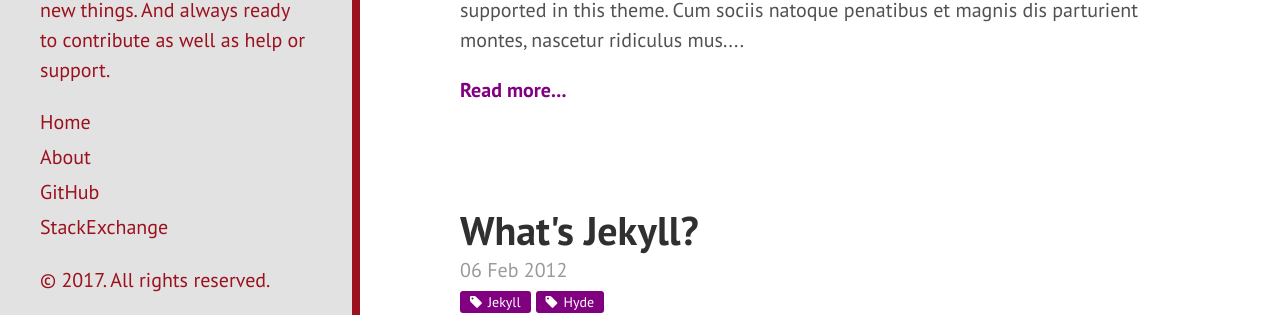
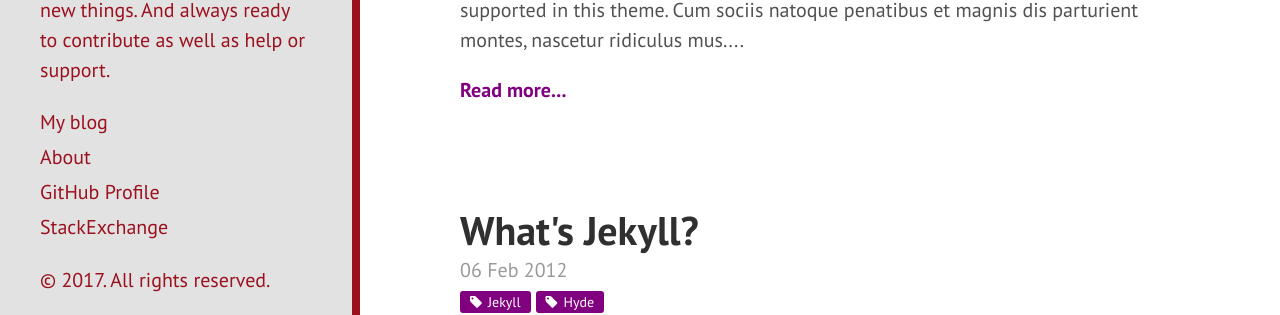
Before and after one commit to khanrn/codemascot.github.io, a Jekyll site: the page built from index.html, in a window 1280 px wide. Shown: the part 565-880 px from the top of the page. Built offline with Jekyll 4.4.1, drawn with Linux system fonts in a browser that asks for light colours; Markdown is read by kramdown in place of the engine named in the settings; the list of posts is cut into pages by our own code.

Commit message:
Menu Fixed

```diff
--- a/_includes/sidebar.html
+++ b/_includes/sidebar.html
@@ -10,7 +10,7 @@
     </div>
 
     <nav class="sidebar-nav">
-      <a class="sidebar-nav-item{% if page.url == site.baseurl %} active{% endif %}" href="{{ site.baseurl }}">Home</a>
+      <a class="sidebar-nav-item{% if page.url == "http://rnaby.github.io" %} active{% endif %}" href="{{ site.baseurl }}">My blog</a>
 
       {% comment %}
         The code below dynamically generates a sidebar nav of pages with
@@ -25,8 +25,8 @@
           {% endif %}
         {% endif %}
       {% endfor %}
-      <a class="sidebar-nav-item" href="https://github.com/rnaby">GitHub</a>
-      <a class="sidebar-nav-item" href="https://wordpress.stackexchange.com/users/44192/the-dramatist">StackExchange</a>
+      <a target="_blank" class="sidebar-nav-item" href="https://github.com/rnaby">GitHub Profile</a>
+      <a target="_blank" class="sidebar-nav-item" href="https://wordpress.stackexchange.com/users/44192/the-dramatist">StackExchange</a>
     </nav>
 
     <p>&copy; {{ site.time | date: '%Y' }}. All rights reserved.</p>
```
